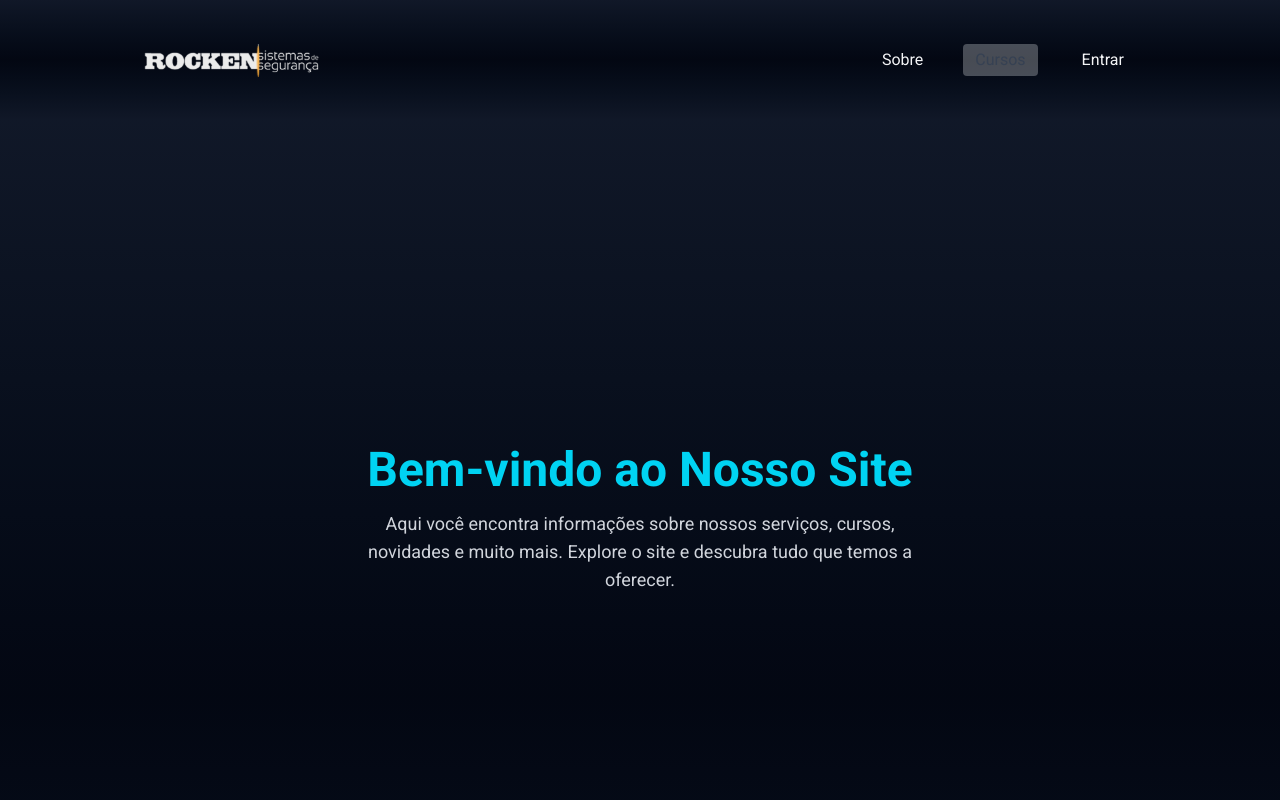
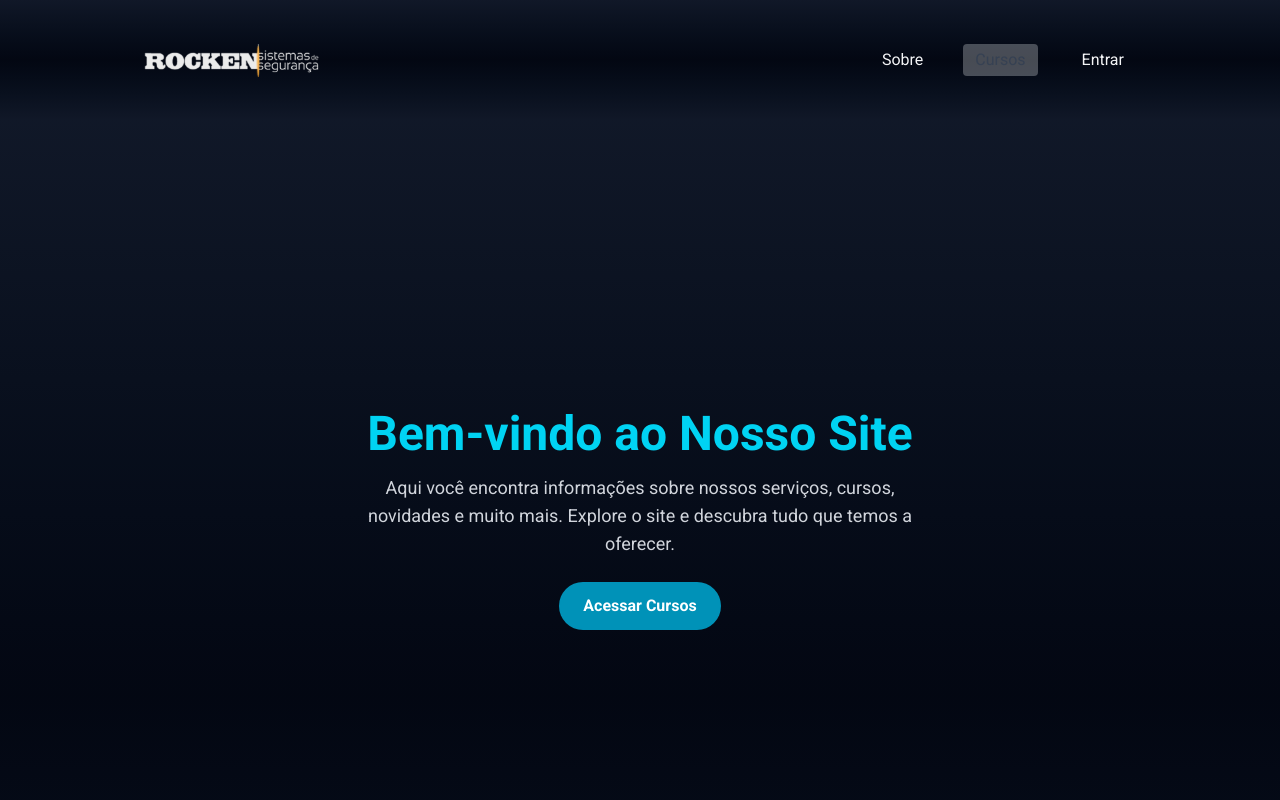
Before and after one commit to eoGabrielo/platform_courses-NEXT, a Next.js app: page / in a window 1280 px wide. Shown: the top 800 px of the page. Built offline with nearby package versions, Linux system fonts and the light colour scheme.

Commit message:
auth change logic2

```diff
--- a/src/app/entrar/page.tsx
+++ b/src/app/entrar/page.tsx
@@ -1,5 +1,5 @@
 'use client';
-import { useState } from 'react';
+import { useState, useEffect } from 'react';
 import { db } from "@/api/firebase";
 import { collection, getDocs, query, where } from "firebase/firestore";
 import { useAuth } from "@/context/AuthContext";
@@ -11,9 +11,21 @@ export default function Login() {
     const [loginOk, setLoginOk] = useState(false);
     const [loginBad, setLoginBad] = useState(false);
     const [message, setMessage] = useState(false);
-
+    const [showLoginMessage, setShowLoginMessage] = useState(false);
     const { login } = useAuth();
     const router = useRouter();
+
+    useEffect(() => {
+        // Pega o searchParams da URL
+        const searchParams = new URLSearchParams(window.location.search);
+        if (searchParams.get('login') === 'required') {
+            setShowLoginMessage(true);
+            setTimeout(() => {
+                setShowLoginMessage(false);
+            }, 20000);
+        }
+    }, []);
+
 
     async function handleLogin(e: React.MouseEvent<HTMLButtonElement>) {
         e.preventDefault();
@@ -69,6 +81,15 @@ export default function Login() {
                 <h1 className="text-2xl font-extrabold text-cyan-400 mb-6 text-center">
                     Faça login na sua conta
                 </h1>
+
+                <div>
+                    {showLoginMessage && (
+                        <p className="text-sm font-semibold text-green-400 text-center mb-1">
+                            * Faça login para acessar os cursos.
+                        </p>
+                    )}
+
+                </div>
 
                 <form className="flex flex-col gap-4">
                     {/* Email */}
--- a/src/app/page.tsx
+++ b/src/app/page.tsx
@@ -1,34 +1,53 @@
+'use client';
+
+import Link from "next/link";
+import { useRouter } from "next/navigation";
+import { useAuth } from "@/context/AuthContext";
 import Card from '@/components/Card';
 import Container from '@/components/Container';
 import engrenagemImg from '../../public/engrenagem.png';
 import curso from '../../public/curso.jpg';
+import { useState } from "react";
 
 export default function Home() {
+  const { currentUser } = useAuth(); // Pega o usuário atual
+  const router = useRouter();
+
+  const handleAccessCourses = () => {
+    if (currentUser) {
+      router.push("/cursos"); // Redireciona se logado
+    } else {
+      router.push("/entrar")
+    }
+  };
+
   return (
     <div className="bg-gradient-to-b from-gray-900 via-gray-950 to-gray-900 min-h-screen text-gray-100">
 
+      {/* Hero Section com botão para cursos */}
       <main className="relative h-screen w-full">
-        {/* Imagem de fundo (se quiser, pode ativar depois)
-        <Image
-          src={bgImage}
-          alt="Imagem de fundo"
-          fill
-          priority
-          className="object-cover brightness-50"
-        /> */}
-
-        {/* Conteúdo por cima da imagem */}
         <div className="absolute inset-0 flex flex-col items-center justify-center text-center px-4">
           <h1 className="text-5xl font-extrabold mb-4 text-cyan-400">
             Bem-vindo ao Nosso Site
           </h1>
-          <p className="text-lg max-w-xl text-gray-300">
+
+          <p className="text-lg max-w-xl text-gray-300 mb-6">
             Aqui você encontra informações sobre nossos serviços, cursos, novidades e muito mais. Explore o site e descubra tudo que temos a oferecer.
           </p>
+
+          {/* Botão de acesso com verificação de login */}
+          <Link href='/entrar?login=required'>
+            <button
+              onClick={handleAccessCourses}
+              className="bg-cyan-600 hover:bg-cyan-500 text-white font-semibold cursor-pointer py-3 px-6 rounded-full transition"
+            >
+              Acessar Cursos
+            </button>
+          </Link>
         </div>
       </main>
 
-      {/* Algumas infos */}
+      {/* Cards com conteúdos */}
       <section className="py-12">
         <Container>
           <h2 className="text-4xl font-extrabold mb-8 text-cyan-400 text-center">
```
